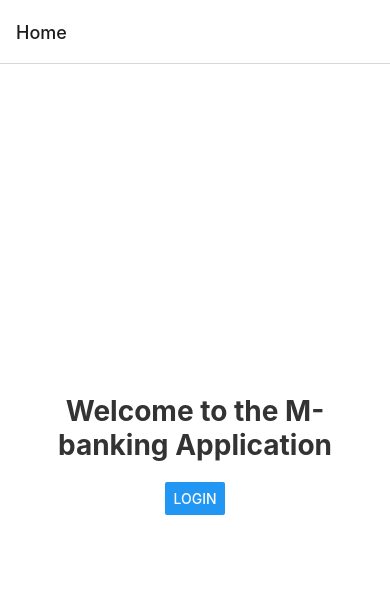
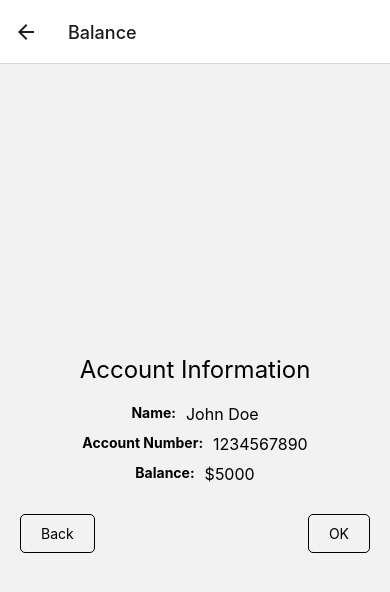
Before and after one commit to danieljuma5/M-Banking-Project, a React Native app: screen /Balance in a window 390 px wide. Shown: the top 592 px of the page. Built offline with nearby package versions, Linux system fonts and the light colour scheme.

Commit message:
Added Bank enquiry screen

```diff
--- a/src/navigation/AppNavigator.js
+++ b/src/navigation/AppNavigator.js
@@ -6,6 +6,7 @@ import LoginScreen from '../screens/LoginScreen';
 import UserRegistration from '../screens/UserRegistrationScreen';
 import BankServices from '../screens/BankServicesScreen';
 import Deposit from '../screens/services/DepositScreen';
+import BalanceEnquiry from '../screens/services/BalanceEnquiryScreen';
 
 
 
@@ -19,6 +20,7 @@ const AppNavigator = () => {
       <Stack.Screen name='Registration' component={UserRegistration} />
       <Stack.Screen name='Services' component={BankServices} />
       <Stack.Screen name='Deposit' component={Deposit} />
+      <Stack.Screen name='Balance' component={BalanceEnquiry} />
     </Stack.Navigator>
   );
 };
--- a/src/screens/BankServicesScreen.js
+++ b/src/screens/BankServicesScreen.js
@@ -41,7 +41,7 @@ const BankServices = () => {
 
   const handleBalanceEnquiry = () => {
     // Navigation or logic for Balance Enquiry service
-    // For example: navigation.navigate('BalanceEnquiryScreen');
+    navigation.navigate('Balance');
   };
 
   const handleStopCheque = () => {
--- /dev/null
+++ b/src/screens/services/BalanceEnquiryScreen.js
@@ -0,0 +1,86 @@
+import React from 'react';
+import { StyleSheet, View, Text, TouchableOpacity } from 'react-native';
+import { useNavigation } from '@react-navigation/native';
+
+const BalanceEnquiry = () => {
+  const navigation = useNavigation();
+
+  const handleBack = () => {
+    navigation.goBack();
+  };
+
+  const handleOK = () => {
+    navigation.goBack(); // Navigate to the previous screen (Bank Services)
+  };
+
+  // Replace these with actual user data retrieved from your storage or API
+  const userData = {
+    name: 'John Doe',
+    accountNumber: '1234567890',
+    balance: '$5000', // Or use a numeric value and format it appropriately
+  };
+
+  return (
+    <View style={styles.container}>
+      <Text style={styles.title}>Account Information</Text>
+      <View style={styles.infoContainer}>
+        <Text style={styles.label}>Name:</Text>
+        <Text style={styles.value}>{userData.name}</Text>
+      </View>
+      <View style={styles.infoContainer}>
+        <Text style={styles.label}>Account Number:</Text>
+        <Text style={styles.value}>{userData.accountNumber}</Text>
+      </View>
+      <View style={styles.infoContainer}>
+        <Text style={styles.label}>Balance:</Text>
+        <Text style={styles.value}>{userData.balance}</Text>
+      </View>
+      <View style={styles.buttonContainer}>
+        <TouchableOpacity style={styles.button} onPress={handleBack}>
+          <Text>Back</Text>
+        </TouchableOpacity>
+        <TouchableOpacity style={styles.button} onPress={handleOK}>
+          <Text>OK</Text>
+        </TouchableOpacity>
+      </View>
+    </View>
+  );
+};
+
+const styles = StyleSheet.create({
+  container: {
+    flex: 1,
+    alignItems: 'center',
+    justifyContent: 'center',
+    paddingHorizontal: 20,
+  },
+  title: {
+    fontSize: 24,
+    marginBottom: 20,
+  },
+  infoContainer: {
+    flexDirection: 'row',
+    marginBottom: 10,
+  },
+  label: {
+    fontWeight: 'bold',
+    marginRight: 10,
+  },
+  value: {
+    fontSize: 16,
+  },
+  buttonContainer: {
+    flexDirection: 'row',
+    justifyContent: 'space-between',
+    width: '100%',
+    marginTop: 20,
+  },
+  button: {
+    paddingVertical: 10,
+    paddingHorizontal: 20,
+    borderWidth: 1,
+    borderRadius: 5,
+  },
+});
+
+export default BalanceEnquiry;
```
